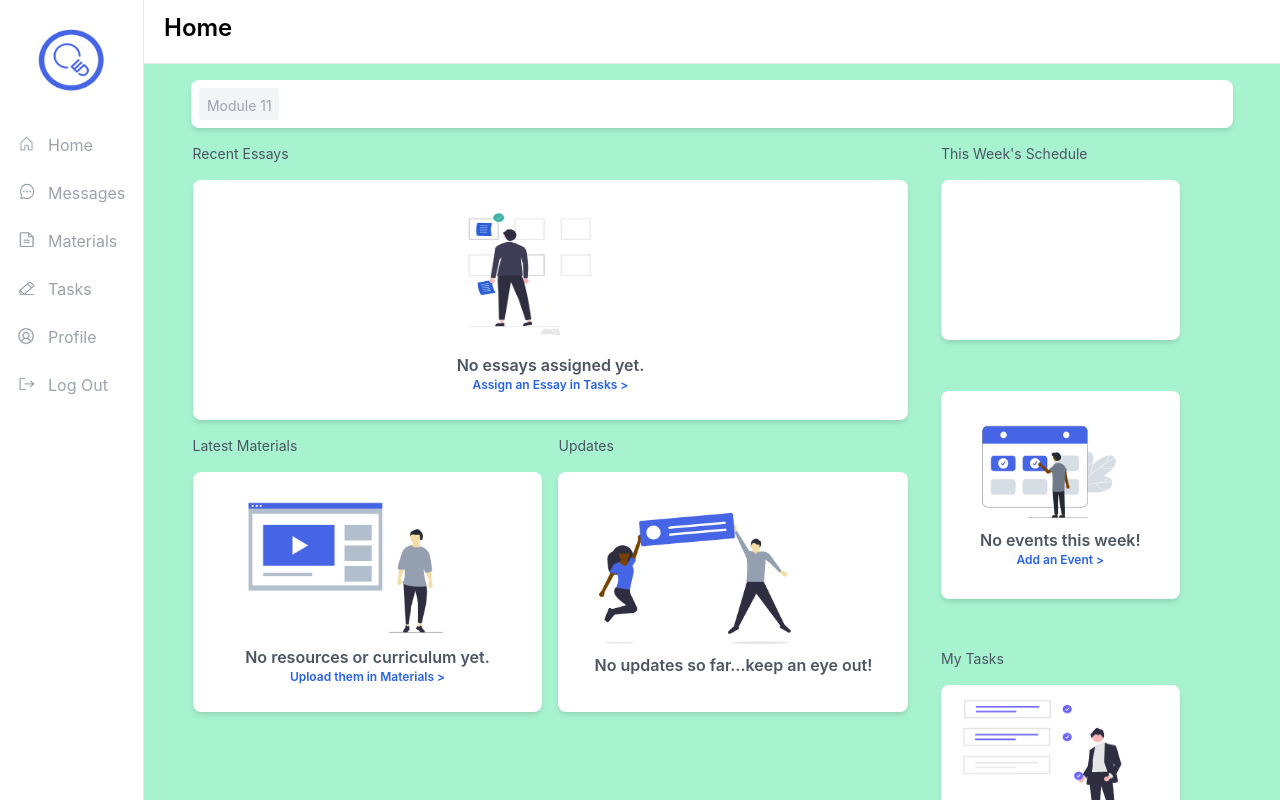
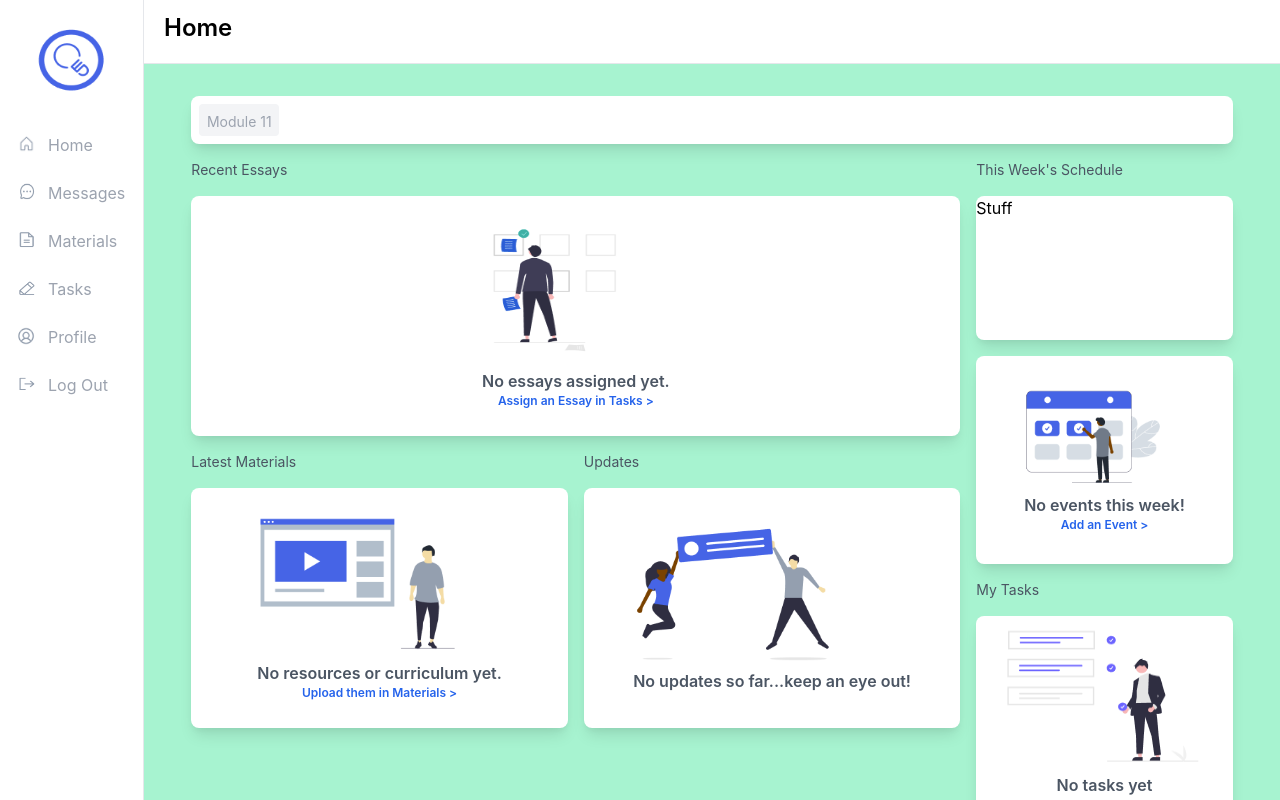
Before and after one commit to willsower/AcceptED, a Next.js app in the folder accepted/: page /dashboardShell in a window 1280 px wide. Shown: the top 800 px of the page. Built offline with nearby package versions, Linux system fonts and the light colour scheme.

Commit message:
Got empty home dashboard finished

```diff
--- a/accepted/pages/Profiles/counselorProfile.js
+++ b/accepted/pages/Profiles/counselorProfile.js
@@ -8,7 +8,7 @@ import Image from 'next/image'
 
 function CounselorProfile() {
     return (
-        <div className = 'mt-24 md:flex md:flex-row ml-14'>
+        <div className = 'mt-12 md:flex md:flex-row ml-14'>
             <div className = 'md:w-72 lg:w-96 md:flex md:flex-col mb-4'>
                 <MyProfile />
                 <MyInformation />
--- a/accepted/pages/dashboardShell.js
+++ b/accepted/pages/dashboardShell.js
@@ -168,7 +168,7 @@ export default function DashboardShell() {
                     </div>
 
                     {/* Right Side of Screen */}
-                    <div className='flex-grow h-screen flex flex-col relative'>
+                    <div className='flex-grow h-auto flex flex-col relative'>
 
                         {/* Header Top */}
                         <div className='h-16 flex flex-col relative'>
@@ -182,7 +182,7 @@ export default function DashboardShell() {
                         </div>
 
                         {/* Content Bottom */}
-                        <div className='flex-grow h-auto flex flex-col relative bg-gray-50 pb-12 z-0'>
+                        <div className='flex-grow h-auto flex flex-col relative bg-gray-50 pb-12 z-0 sm:bg-blue-200 md:bg-red-200 lg:bg-green-200'>
                             {/* Test */}
                             {/* <CounselorProfile /> */}
                             {/* <Messages /> */}
--- a/accepted/pages/home.js
+++ b/accepted/pages/home.js
@@ -2,9 +2,9 @@ import Image from 'next/image';
 
 function Home() {
     return (
-        <div className = 'w-full mt-12 sm:bg-blue-200 md:bg-red-200 lg:bg-green-200 h-full'>
+        <div className = 'w-full h-auto'>
             {/* Module List */}
-            <div className = 'border-1 border-gray-200 rounded-lg relative flex flex-row bg-white shadow-md w-11/12 h-12 m-auto mt-8'>
+            <div className = 'border-1 border-gray-200 rounded-lg flex flex-row bg-white shadow-lg w-11/12 h-12 m-auto mt-8'>
                 <div className = 'inline-block h-8 w-20 bg-gray-100 rounded text-xs md:text-sm text-center mt-auto mb-auto ml-2 text-gray-400'>
                     <button className = 'mt-2'>
                         Module 11
@@ -13,13 +13,13 @@ function Home() {
             </div>
 
             {/* Everything Below the Module List */}
-            <div className = 'md:flex md:flex-row md:h-full md:w-11/12 m-auto lg:ml-4 h-auto'>
+            <div className = 'md:flex md:w-11/12 m-auto h-auto'>
                 {/* Left Chunk */}
-                <div className = 'md:w-8/12 lg:w-9/12 md:h-auto md:justify-center md:flex-col md:relative md:items-center'>
+                <div className = 'md:w-8/12 lg:w-9/12 h-auto'>
                     {/*  Recent Essays */}
-                    <div className = 'w-11/12 m-auto'>
+                    <div className = 'w-11/12 md:w-full m-auto'>
                         <h5 className = 'text-sm text-gray-600 mt-4'>Recent Essays</h5>
-                        <div className = 'border-1 border-gray-200 rounded-lg relative flex flex-row bg-white shadow-md w-full h-60 m-auto mt-4'>
+                        <div className = 'border-1 border-gray-200 rounded-lg flex flex-row bg-white shadow-lg w-full h-60 mt-4'>
                             <div className = 'm-auto'>
                                 <Image
                                     priority
@@ -37,12 +37,12 @@ function Home() {
                     </div>
 
                     {/* Split */}
-                    <div className = 'lg:flex lg:flex-row lg:h-96 lg:w-11/12 lg:m-auto'>
+                    <div className = 'lg:flex lg:flex-row lg:w-full lg:m-auto'>
                         {/* Left */}
-                        <div className = 'lg:w-1/2 lg:h-full lg:justify-center lg:flex-col lg:relative lg:items-center w-11/12 m-auto'>
+                        <div className = 'lg:w-1/2 w-11/12 md:w-full m-auto'>
                             {/* Latest Materials */}
                             <h5 className = 'text-sm text-gray-600 mt-4'>Latest Materials</h5>
-                            <div className = 'border-1 border-gray-200 rounded-lg relative flex flex-row bg-white shadow-md w-full h-60 m-auto mt-4'>
+                            <div className = 'border-1 border-gray-200 rounded-lg flex flex-row bg-white shadow-lg w-full h-60 m-auto mt-4'>
                                 <div className = 'm-auto'>
                                     <Image
                                         priority
@@ -60,10 +60,10 @@ function Home() {
                         </div>
 
                         {/* Right */}
-                        <div className = 'lg:w-1/2 lg:h-full lg:justify-center lg:flex-col lg:relative lg:items-center w-11/12 m-auto lg:ml-4'>
+                        <div className = 'lg:w-1/2 w-11/12 md:w-full m-auto lg:ml-4'>
                             {/* Updates */}
                             <h5 className = 'text-sm text-gray-600 mt-4'>Updates</h5>
-                            <div className = 'border-1 border-gray-200 rounded-lg relative flex flex-row bg-white shadow-md w-full h-60 m-auto mt-4'>
+                            <div className = 'border-1 border-gray-200 rounded-lg flex flex-row bg-white shadow-lg w-full h-60 m-auto mt-4'>
                                 <div className = 'm-auto'>
                                     <Image
                                         priority
@@ -79,7 +79,7 @@ function Home() {
                             </div>
 
                             {/* Tasks */}
-                            {/* <div className = 'border-1 border-gray-200 rounded-lg relative flex flex-row bg-white shadow-md w-11/12 h-60 m-auto mt-4'>
+                            {/* <div className = 'border-1 border-gray-200 rounded-lg relative flex flex-row bg-white shadow-lg w-11/12 h-60 m-auto mt-4'>
 
                             </div> */}
                         </div>
@@ -87,15 +87,15 @@ function Home() {
                 </div>
 
                 {/* Right Chunk (this weeks schedule/tasks) */}
-                <div className = 'md:w-4/12 lg:w-3/12 md:h-screen md:flex md:flex-col md:relative'>
+                <div className = 'md:w-4/12 lg:w-3/12 md:ml-4'>
                     <h5 className = 'text-sm text-gray-600 md:ml-0 ml-6 mt-4'>This Week's Schedule</h5>
                     {/* Calendar */}
-                    <div className = 'border-1 border-gray-200 rounded-lg relative flex flex-row bg-white shadow-md w-11/12 h-40 m-auto mt-4 md:ml-0'>
-
+                    <div className = 'border-1 border-gray-200 rounded-lg bg-white shadow-lg w-11/12 md:w-full h-36 mt-4 m-auto'>
+                            Stuff
                     </div>
 
                     {/* Meetings? */}
-                    <div className = 'border-1 border-gray-200 rounded-lg relative flex flex-row bg-white shadow-md w-11/12 h-52 m-auto mt-4 md:ml-0'>
+                    <div className = 'border-1 border-gray-200 rounded-lg flex flex-row bg-white shadow-lg w-11/12 md:w-full h-52 mt-4 m-auto'>
                         <div className = 'm-auto'>
                             <Image
                                 priority
@@ -113,7 +113,7 @@ function Home() {
 
                     {/* My Tasks */}
                     <h5 className = 'text-sm text-gray-600 ml-6 mt-4 md:ml-0'>My Tasks</h5>
-                    <div className = 'border-1 border-gray-200 rounded-lg relative flex flex-row bg-white shadow-md w-11/12 h-52 m-auto mt-4 md:ml-0'>
+                    <div className = 'border-1 border-gray-200 rounded-lg flex flex-row bg-white shadow-lg w-11/12 md:w-full h-52 mt-4 m-auto'>
                         <div className = 'm-auto'>
                             <Image
                                 priority
--- a/accepted/pages/messages.js
+++ b/accepted/pages/messages.js
@@ -3,7 +3,7 @@ import Link from 'next/link'
 
 function Messages() {
     return(
-        <div className = 'text-center p-2'>
+        <div className = 'text-center p-2 mt-12'>
             <div className = ''>
                 <Image
                     priority
```
